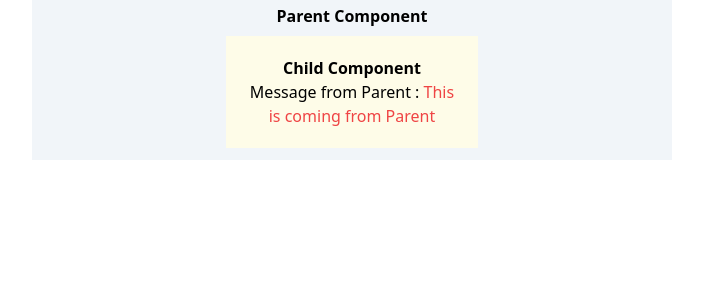
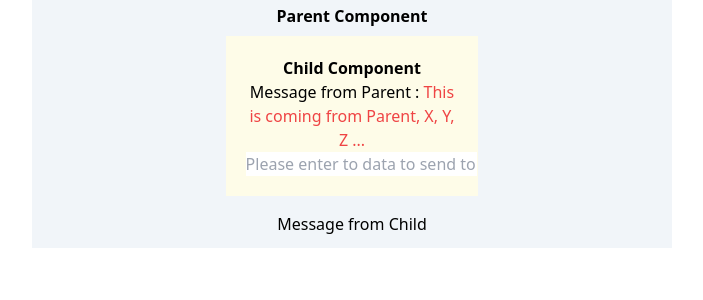
Before and after one commit to buddhika85/Mastering_Angular_Udemy, an Angular app: page / in a window 1280 px wide. Shown: the top 300 px of the page, without its empty margins (288-991 px from the left). Built offline with nearby package versions, Linux system fonts and the light colour scheme.

Commit message:
child to parent event emitting

```diff
--- a/src/app/child-parent-demo/child/child.component.html
+++ b/src/app/child-parent-demo/child/child.component.html
@@ -3,4 +3,10 @@
   <p>
     Message from Parent : <span class="text-red-500">{{ parentString }}</span>
   </p>
+  <input
+    type="text"
+    placeholder="Please enter to data to send to parent"
+    (keydown)="onKeyDown()"
+    [(ngModel)]="inputString"
+  />
 </div>
--- a/src/app/child-parent-demo/child/child.component.ts
+++ b/src/app/child-parent-demo/child/child.component.ts
@@ -1,12 +1,21 @@
-import { Component, Input } from '@angular/core';
+import { Component, EventEmitter, Input, Output } from '@angular/core';
+import { FormsModule } from '@angular/forms';
 
 @Component({
   selector: 'app-child',
   standalone: true,
-  imports: [],
+  imports: [FormsModule],
   templateUrl: './child.component.html',
   styleUrl: './child.component.scss',
 })
 export class ChildComponent {
   @Input() parentString: string = '';
+
+  inputString: string = '';
+  @Output() emitter = new EventEmitter<string>();
+
+  onKeyDown() {
+    console.log(this.inputString);
+    this.emitter.emit(this.inputString);
+  }
 }
--- a/src/app/child-parent-demo/parent/parent.component.html
+++ b/src/app/child-parent-demo/parent/parent.component.html
@@ -1,4 +1,8 @@
 <div class="bg-slate-100 mx-auto p-1 text-center w-1/2">
   <h4 class="font-bold">Parent Component</h4>
-  <app-child [parentString]="message" />
+  <app-child [parentString]="message" (emitter)="onReceiveMessage($event)" />
+
+  <p class="p-2">
+    Message from Child <span class="text-blue-500">{{ messageFromChild }}</span>
+  </p>
 </div>
--- a/src/app/child-parent-demo/parent/parent.component.ts
+++ b/src/app/child-parent-demo/parent/parent.component.ts
@@ -9,5 +9,10 @@ import { ChildComponent } from '../child/child.component';
   styleUrl: './parent.component.scss',
 })
 export class ParentComponent {
-  message: string = 'This is coming from Parent';
+  message: string = 'This is coming from Parent, X, Y, Z ...';
+  messageFromChild: string = '';
+
+  onReceiveMessage(value: string) {
+    this.messageFromChild = value;
+  }
 }
```
